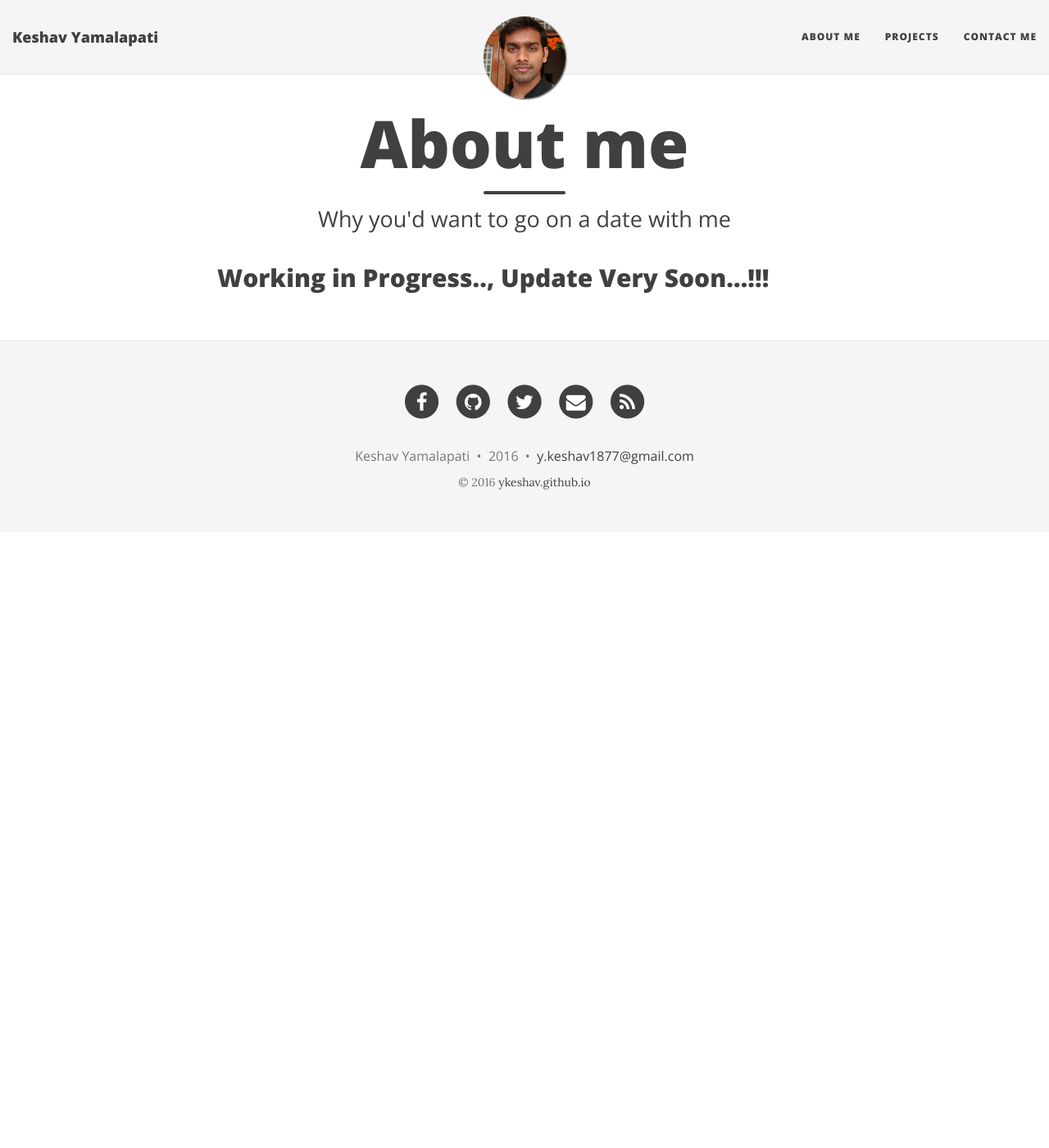
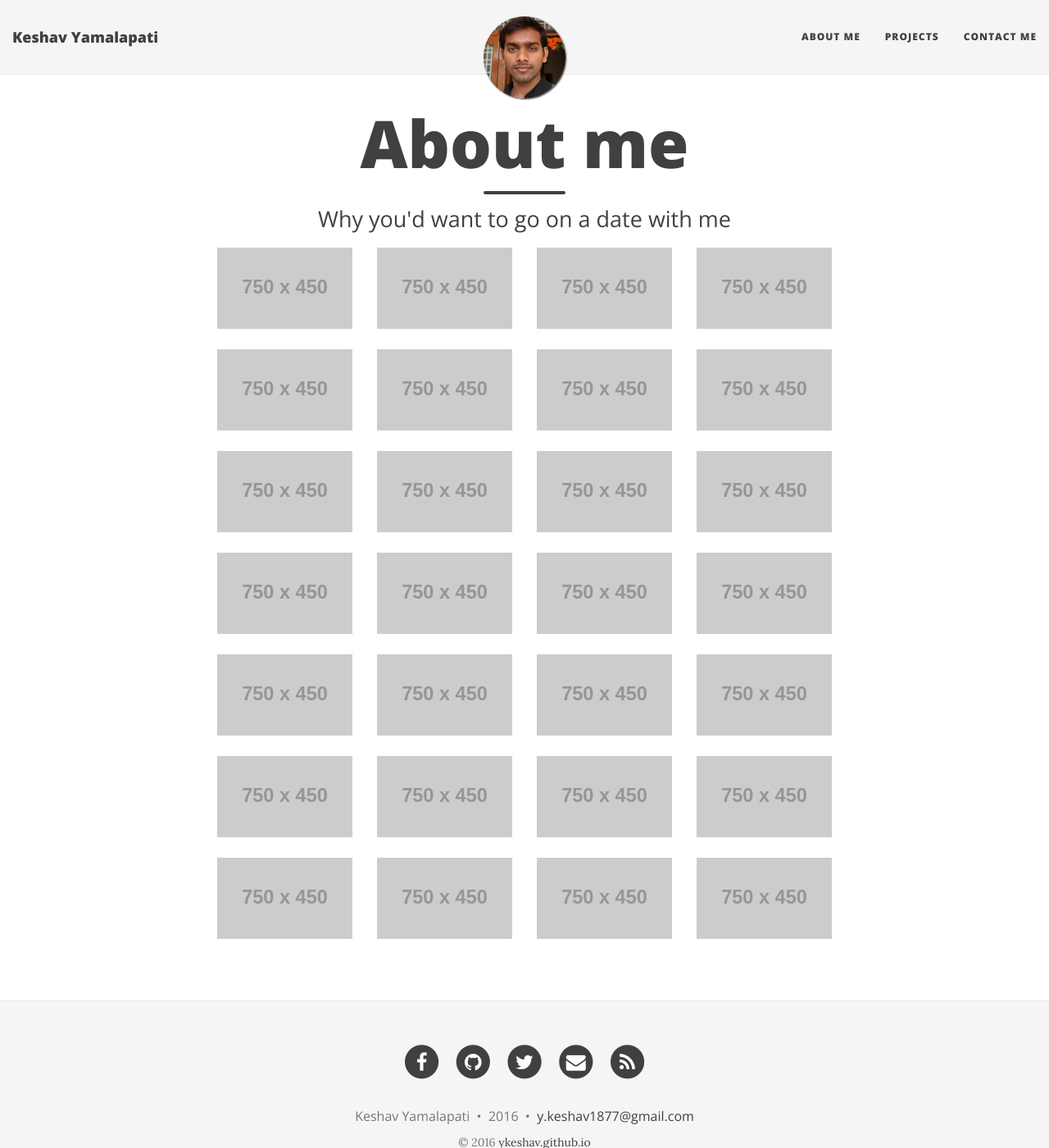
Before and after one commit to ykeshav/ykeshav.github.io, a Jekyll site: the page built from aboutme.html, in a window 1280 px wide and 1400 px high. Shown: the whole window at 82% size. Built offline with Jekyll 4.4.1, drawn with Linux system fonts in a browser that asks for light colours; nearby versions of some CDN libraries.

```diff
--- /dev/null
+++ b/aboutme.html
@@ -0,0 +1,160 @@
+---
+layout: page
+title: About me
+subtitle: Why you'd want to go on a date with me
+---
+
+<div class="row">
+  <div class="col-md-3 portfolio-item">
+    <a href="#">
+      <img class="img-responsive" src="http://placehold.it/750x450" alt="">
+    </a>
+  </div>
+  <div class="col-md-3 portfolio-item">
+    <a href="#">
+      <img class="img-responsive" src="http://placehold.it/750x450" alt="">
+    </a>
+  </div>
+  <div class="col-md-3 portfolio-item">
+    <a href="#">
+      <img class="img-responsive" src="http://placehold.it/750x450" alt="">
+    </a>
+  </div>
+  <div class="col-md-3 portfolio-item">
+    <a href="#">
+      <img class="img-responsive" src="http://placehold.it/750x450" alt="">
+    </a>
+  </div>
+</div>
+<div class="row">
+  <div class="col-md-3 portfolio-item">
+    <a href="#">
+      <img class="img-responsive" src="http://placehold.it/750x450" alt="">
+    </a>
+  </div>
+  <div class="col-md-3 portfolio-item">
+    <a href="#">
+      <img class="img-responsive" src="http://placehold.it/750x450" alt="">
+    </a>
+  </div>
+  <div class="col-md-3 portfolio-item">
+    <a href="#">
+      <img class="img-responsive" src="http://placehold.it/750x450" alt="">
+    </a>
+  </div>
+  <div class="col-md-3 portfolio-item">
+    <a href="#">
+      <img class="img-responsive" src="http://placehold.it/750x450" alt="">
+    </a>
+  </div>
+</div>
+<div class="row">
+  <div class="col-md-3 portfolio-item">
+    <a href="#">
+      <img class="img-responsive" src="http://placehold.it/750x450" alt="">
+    </a>
+  </div>
+  <div class="col-md-3 portfolio-item">
+    <a href="#">
+      <img class="img-responsive" src="http://placehold.it/750x450" alt="">
+    </a>
+  </div>
+  <div class="col-md-3 portfolio-item">
+    <a href="#">
+      <img class="img-responsive" src="http://placehold.it/750x450" alt="">
+    </a>
+  </div>
+  <div class="col-md-3 portfolio-item">
+    <a href="#">
+      <img class="img-responsive" src="http://placehold.it/750x450" alt="">
+    </a>
+  </div>
+</div>
+<div class="row">
+  <div class="col-md-3 portfolio-item">
+    <a href="#">
+      <img class="img-responsive" src="http://placehold.it/750x450" alt="">
+    </a>
+  </div>
+  <div class="col-md-3 portfolio-item">
+    <a href="#">
+      <img class="img-responsive" src="http://placehold.it/750x450" alt="">
+    </a>
+  </div>
+  <div class="col-md-3 portfolio-item">
+    <a href="#">
+      <img class="img-responsive" src="http://placehold.it/750x450" alt="">
+    </a>
+  </div>
+  <div class="col-md-3 portfolio-item">
+    <a href="#">
+      <img class="img-responsive" src="http://placehold.it/750x450" alt="">
+    </a>
+  </div>
+</div>
+<div class="row">
+  <div class="col-md-3 portfolio-item">
+    <a href="#">
+      <img class="img-responsive" src="http://placehold.it/750x450" alt="">
+    </a>
+  </div>
+  <div class="col-md-3 portfolio-item">
+    <a href="#">
+      <img class="img-responsive" src="http://placehold.it/750x450" alt="">
+    </a>
+  </div>
+  <div class="col-md-3 portfolio-item">
+    <a href="#">
+      <img class="img-responsive" src="http://placehold.it/750x450" alt="">
+    </a>
+  </div>
+  <div class="col-md-3 portfolio-item">
+    <a href="#">
+      <img class="img-responsive" src="http://placehold.it/750x450" alt="">
+    </a>
+  </div>
+</div>
+<div class="row">
+  <div class="col-md-3 portfolio-item">
+    <a href="#">
+      <img class="img-responsive" src="http://placehold.it/750x450" alt="">
+    </a>
+  </div>
+  <div class="col-md-3 portfolio-item">
+    <a href="#">
+      <img class="img-responsive" src="http://placehold.it/750x450" alt="">
+    </a>
+  </div>
+  <div class="col-md-3 portfolio-item">
+    <a href="#">
+      <img class="img-responsive" src="http://placehold.it/750x450" alt="">
+    </a>
+  </div>
+  <div class="col-md-3 portfolio-item">
+    <a href="#">
+      <img class="img-responsive" src="http://placehold.it/750x450" alt="">
+    </a>
+  </div>
+</div>
+<div class="row">
+  <div class="col-md-3 portfolio-item">
+    <a href="#">
+      <img class="img-responsive" src="http://placehold.it/750x450" alt="">
+    </a>
+  </div>
+  <div class="col-md-3 portfolio-item">
+    <a href="#">
+      <img class="img-responsive" src="http://placehold.it/750x450" alt="">
+    </a>
+  </div>
+  <div class="col-md-3 portfolio-item">
+    <a href="#">
+      <img class="img-responsive" src="http://placehold.it/750x450" alt="">
+    </a>
+  </div>
+  <div class="col-md-3 portfolio-item">
+    <a href="#">
+      <img class="img-responsive" src="http://placehold.it/750x450" alt="">
+    </a>
+  </div>
+</div>
--- a/aboutme.md
+++ /dev/null
@@ -1,7 +0,0 @@
----
-layout: page
-title: About me
-subtitle: Why you'd want to go on a date with me
----
-
-## Working in Progress.., Update Very Soon...!!!
--- a/css/main.css
+++ b/css/main.css
@@ -620,3 +620,7 @@
 .project-sub-title {
   color: darkgray;
 }
+
+.portfolio-item {
+  margin-bottom: 25px;
+}
```
